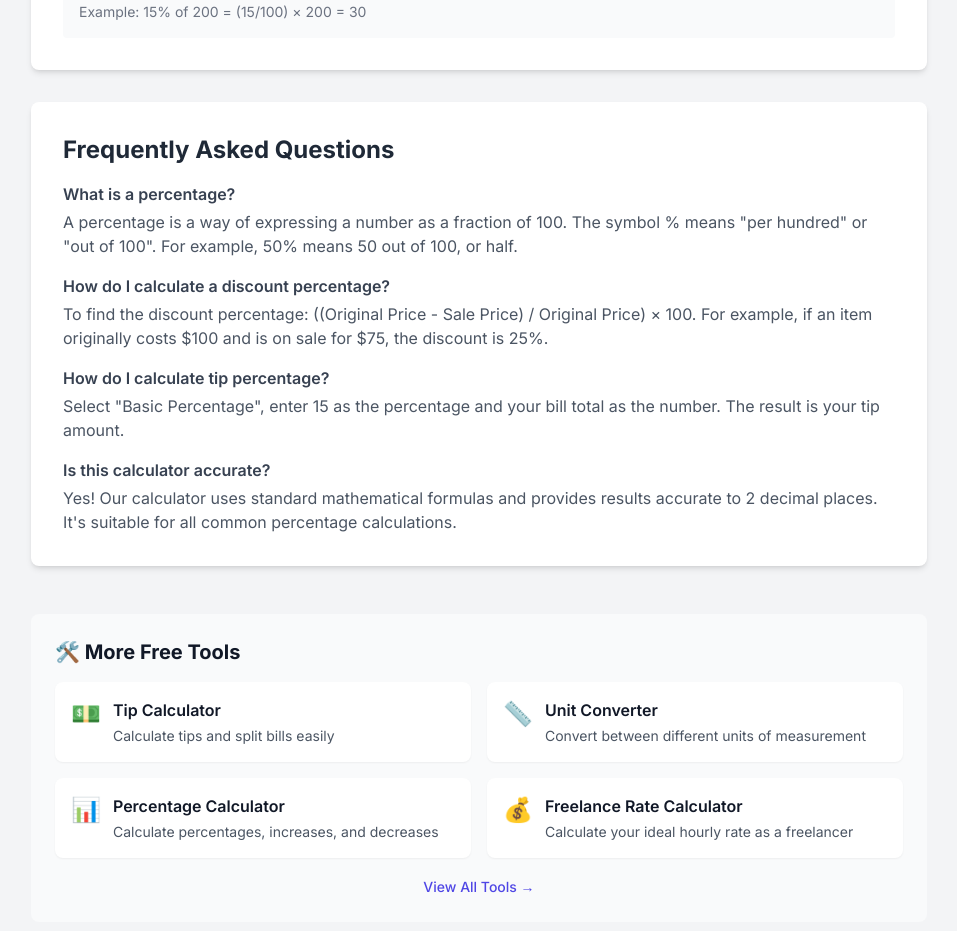
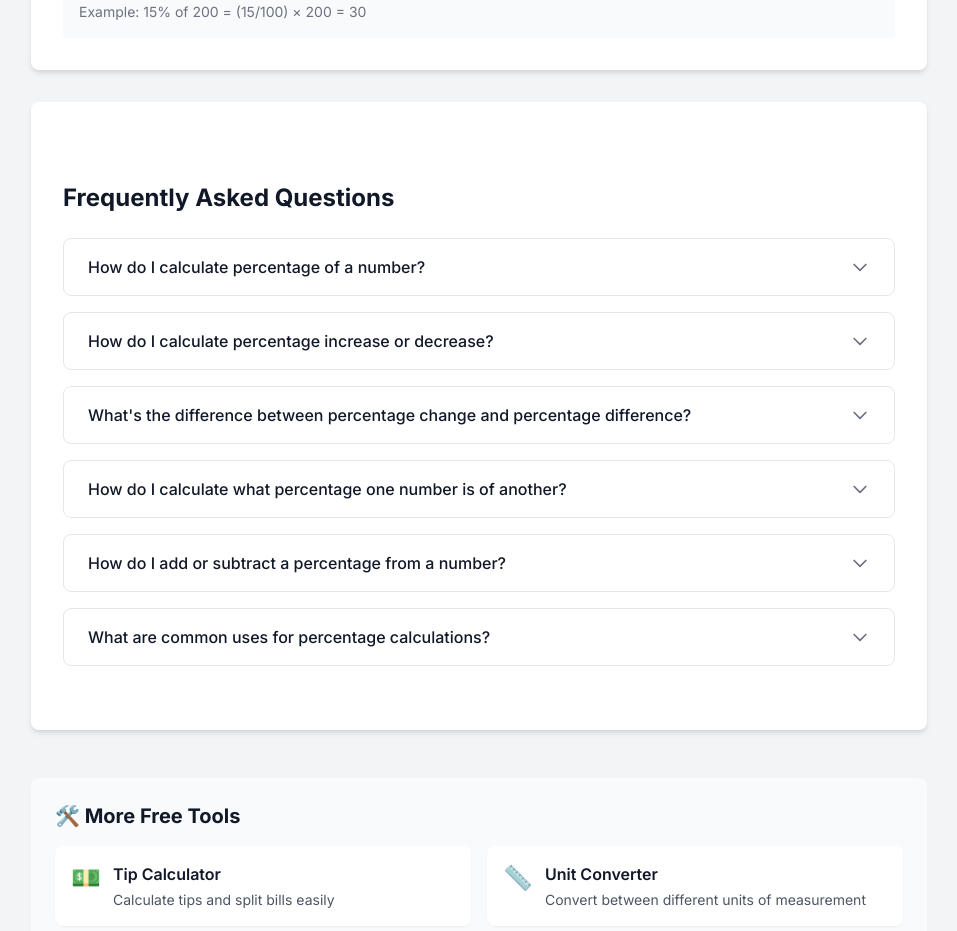
Before and after one commit to larrys-world/percentage-calculator, a Next.js app: page / in a window 1280 px wide. Shown: the part 2080-3011 px from the top of the page, without its empty margins (161-1118 px from the left). Built offline with nearby package versions, Linux system fonts and the light colour scheme.

Commit message:
feat: Replace static FAQ section with interactive FAQ component
- Replaced hardcoded FAQ section with the existing FAQ component
- Provides better UX with expandable/collapsible questions
- Component has 6 comprehensive FAQs covering common use cases
- Maintains consistent styling with other tools

```diff
--- a/app/page.tsx
+++ b/app/page.tsx
@@ -96,41 +96,9 @@ export default function Home() {
             </div>
           </section>
 
+          {/* FAQ Component - Using the interactive FAQ component instead of static section */}
           <section className="bg-white rounded-lg shadow-md p-8 mb-8">
-            <h2 className="text-2xl font-bold text-gray-800 mb-4">Frequently Asked Questions</h2>
-            <div className="space-y-4">
-              <div>
-                <h3 className="font-semibold text-gray-700">What is a percentage?</h3>
-                <p className="text-gray-600 mt-1">
-                  A percentage is a way of expressing a number as a fraction of 100. The symbol % means "per hundred"
-                  or "out of 100". For example, 50% means 50 out of 100, or half.
-                </p>
-              </div>
-
-              <div>
-                <h3 className="font-semibold text-gray-700">How do I calculate a discount percentage?</h3>
-                <p className="text-gray-600 mt-1">
-                  To find the discount percentage: ((Original Price - Sale Price) / Original Price) × 100.
-                  For example, if an item originally costs $100 and is on sale for $75, the discount is 25%.
-                </p>
-              </div>
-
-              <div>
-                <h3 className="font-semibold text-gray-700">How do I calculate tip percentage?</h3>
-                <p className="text-gray-600 mt-1">
-                  Select "Basic Percentage", enter 15 as the percentage and your bill total as the number.
-                  The result is your tip amount.
-                </p>
-              </div>
-
-              <div>
-                <h3 className="font-semibold text-gray-700">Is this calculator accurate?</h3>
-                <p className="text-gray-600 mt-1">
-                  Yes! Our calculator uses standard mathematical formulas and provides results accurate to 2 decimal places.
-                  It's suitable for all common percentage calculations.
-                </p>
-              </div>
-            </div>
+            <FAQ />
           </section>
 
           {/* Related Tools - NEW SECTION */}
```
